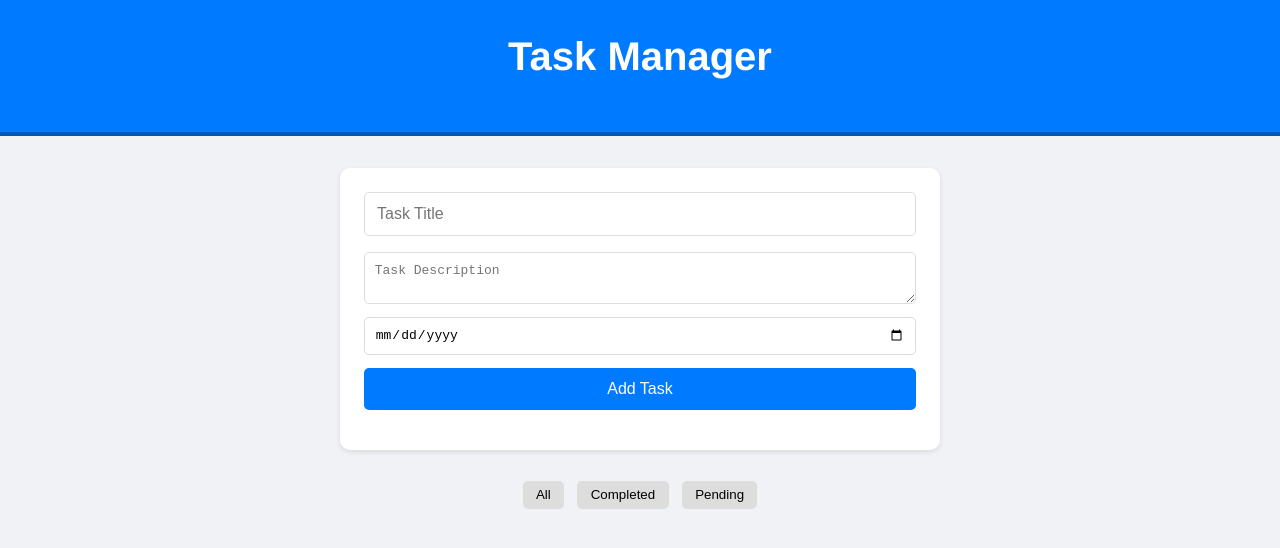
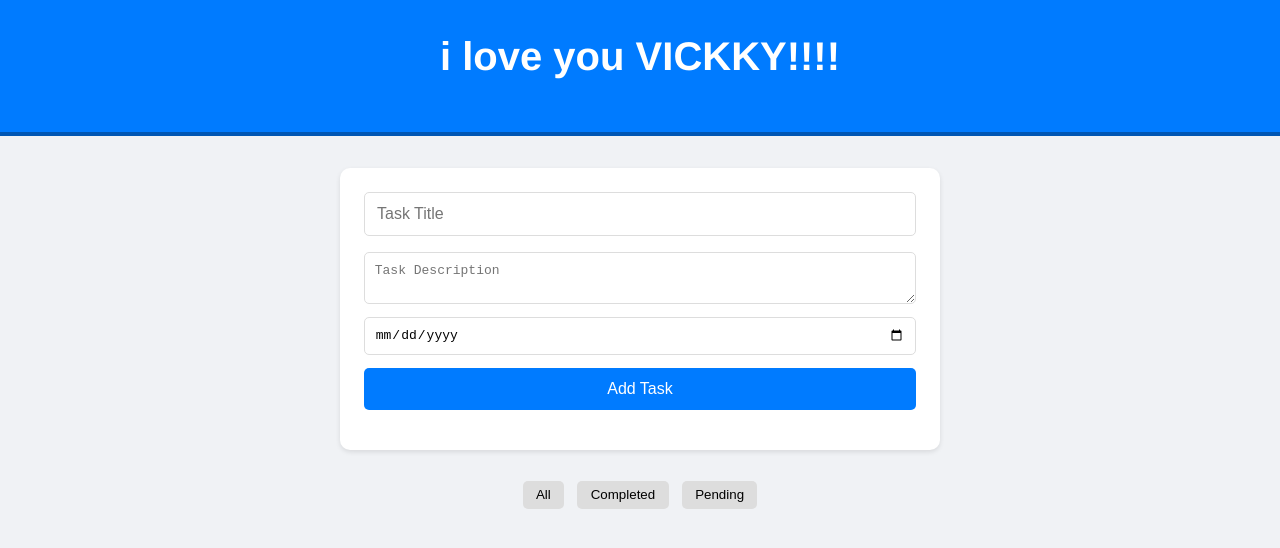
Before and after one commit to Kingebuka/task, a plain HTML site: page index.html in a window 1280 px wide. Drawn offline with Linux system fonts and the light colour scheme.

Commit message:
update index.html file

```diff
--- a/index.html
+++ b/index.html
@@ -35,7 +35,7 @@
     </script>
 <body>
     <header>
-        <h1>Task Manager</h1>
+        <h1>i love you VICKKY!!!!</h1>
     </header>
     <main>
         <form id="task-form">
```
